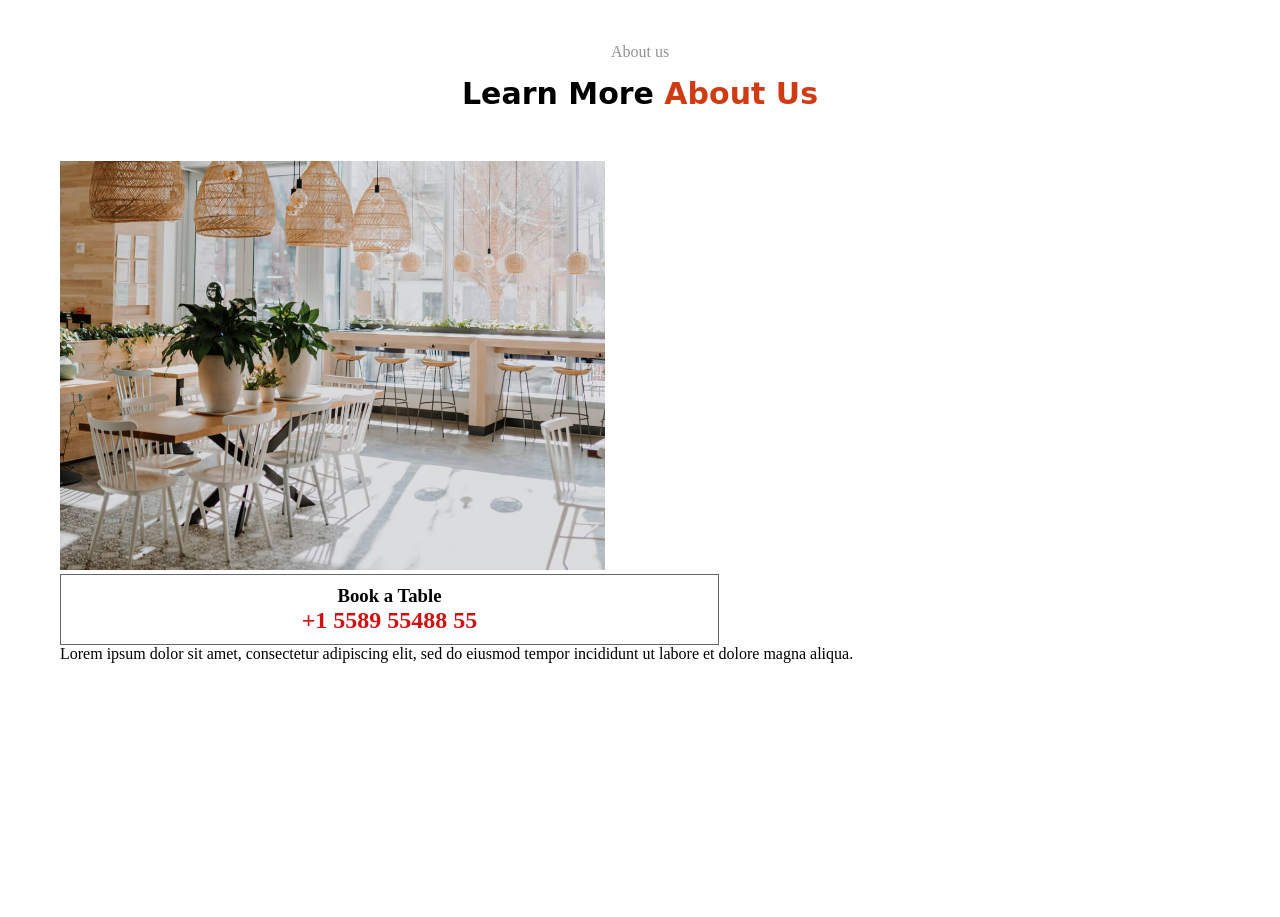
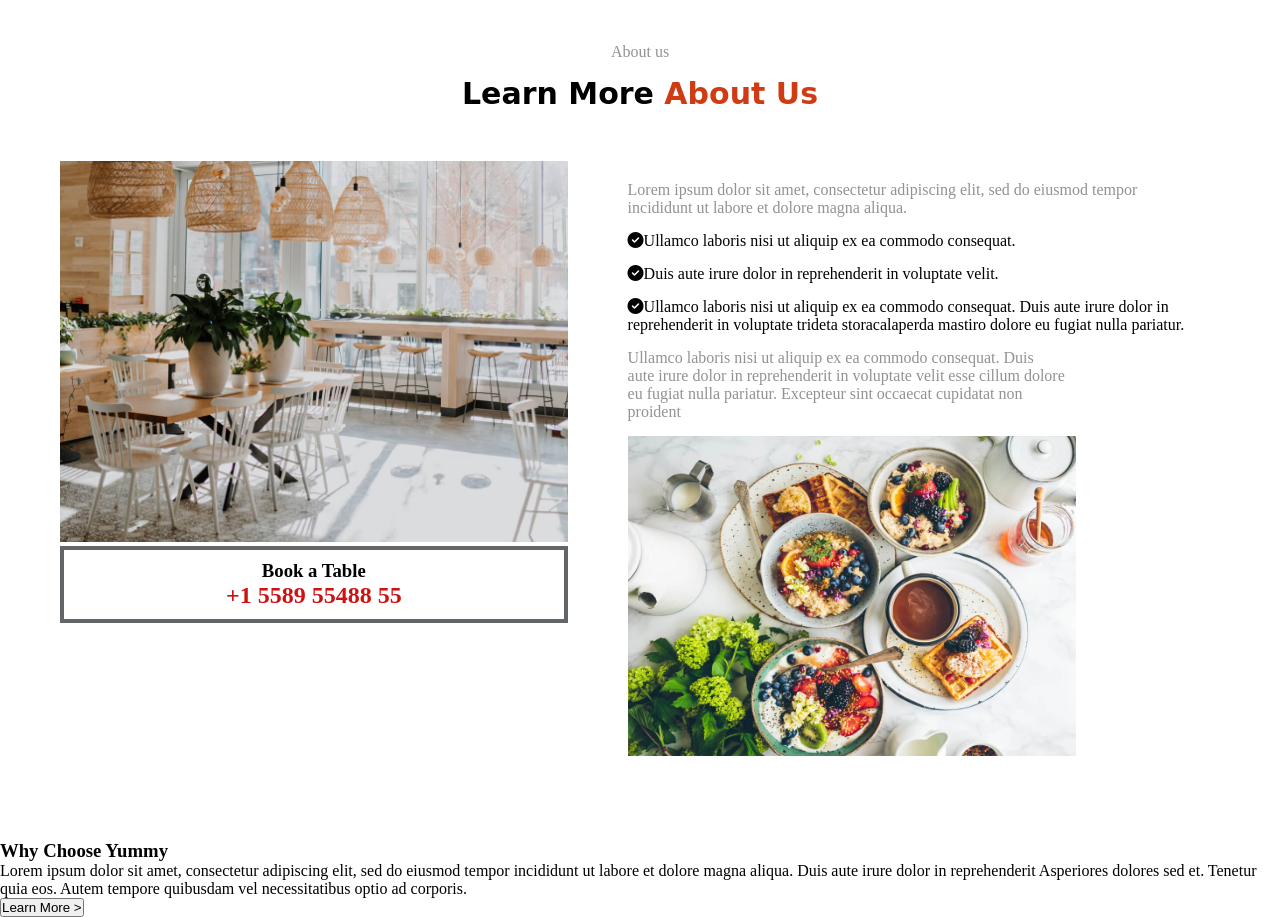
Before and after one commit to Achraf-Errabbaa/JavaScript_DOM_Final_Project_Achraf-Errabbaa, a website: page index.html in a window 1280 px wide. Shown: the part 1310-2227 px from the top of the page. Before the commit the page ends 2033 px from the top, so only its background shows below. Drawn offline with Linux system fonts and the light colour scheme.

Commit message:
about done

```diff
--- a/index.html
+++ b/index.html
@@ -8,6 +8,7 @@
     <link rel="stylesheet" href="./public/css/app.css">
     <link rel="stylesheet" href="./public/css/home.css">
     <link rel="stylesheet" href="./public/css/about.css">
+    <link rel="stylesheet" href="./public/css/why-yummy.css">
     <link rel="stylesheet" href="https://cdnjs.cloudflare.com/ajax/libs/font-awesome/6.6.0/css/all.min.css" integrity="sha512-Kc323vGBEqzTmouAECnVceyQqyqdsSiqLQISBL29aUW4U/M7pSPA/gEUZQqv1cwx4OnYxTxve5UMg5GT6L4JJg==" crossorigin="anonymous" referrerpolicy="no-referrer" />
 </head>
 
@@ -77,10 +78,26 @@
     </div>
     <div class="right-about">
         <p>Lorem ipsum dolor sit amet, consectetur adipiscing elit, sed do eiusmod tempor incididunt ut labore et dolore magna aliqua.</p>
+        <ul>
+            <li><i class="fa-solid fa-circle-check"></i>Ullamco laboris nisi ut aliquip ex ea commodo consequat.</li>
+            <li><i class="fa-solid fa-circle-check"></i>Duis aute irure dolor in reprehenderit in voluptate velit.</li>
+            <li><i class="fa-solid fa-circle-check"></i>Ullamco laboris nisi ut aliquip ex ea commodo consequat. Duis aute irure dolor in reprehenderit in voluptate trideta storacalaperda mastiro dolore eu fugiat nulla pariatur.</li>
+        </ul>
+        <p>Ullamco laboris nisi ut aliquip ex ea commodo consequat. Duis<br> aute irure dolor in reprehenderit in voluptate velit esse cillum dolore<br> eu fugiat nulla pariatur. Excepteur sint occaecat cupidatat non<br> proident</p>
+        <a href="" ><img src="./public/images/about-2.jpg" alt=""></a>
     </div>
 </div>
 </section>
 
+<section>
+    <div>
+        <div class="why-yummy">
+            <h3>Why Choose Yummy</h3>
+            <p>Lorem ipsum dolor sit amet, consectetur adipiscing elit, sed do eiusmod tempor incididunt ut labore et dolore magna aliqua. Duis aute irure dolor in reprehenderit Asperiores dolores sed et. Tenetur quia eos. Autem tempore quibusdam vel necessitatibus optio ad corporis.</p>
+            <button>Learn More ></button>
+        </div>
+    </div>
+</section>
 
 
     <script src="./public/js/app.js"></script>
--- a/public/css/about.css
+++ b/public/css/about.css
@@ -1,19 +1,54 @@
-.about{
+.about {
     padding: 60px;
+}
 
+.about-content {
+    display: flex;
+    flex-wrap: nowrap;
 }
-.left-about img{
+
+.left-about {
     width: 47%;
+    margin-right: 20px;
+}
+
+.left-about img {
+    width: 100%;
     height: auto;
 }
-.book-table{
+
+.book-table {
     display: flex;
-    padding: 10px;
-    width: 637px;
     flex-direction: column;
     align-items: center;
-    border: 1px solid #636669;
+    border: 4px solid #636669;
+    padding: 10px;
 }
-.book-table h2{
+
+.book-table h2 {
     color: #ce1212;
 }
+
+
+.right-about{
+    display: flex;
+    flex-direction: column;
+    width: 53%;
+    margin-left: 20px;
+    gap: 15px;
+    padding: 20px;
+}
+.right-about p{
+    color: #909294;
+}
+.right-about ul{
+    list-style: none;
+    display: flex;
+    flex-direction: column;
+    gap: 15px;
+    align-items: start;
+}
+.right-about  img{
+    width: 35vw;
+    height: 40vh;
+}
```
Also changed, not shown: public/css/why-yummy.css (added).
